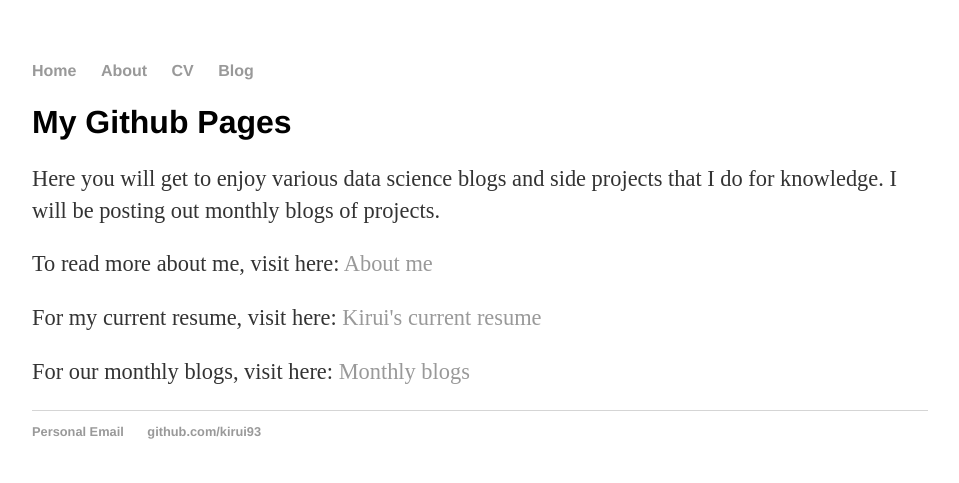
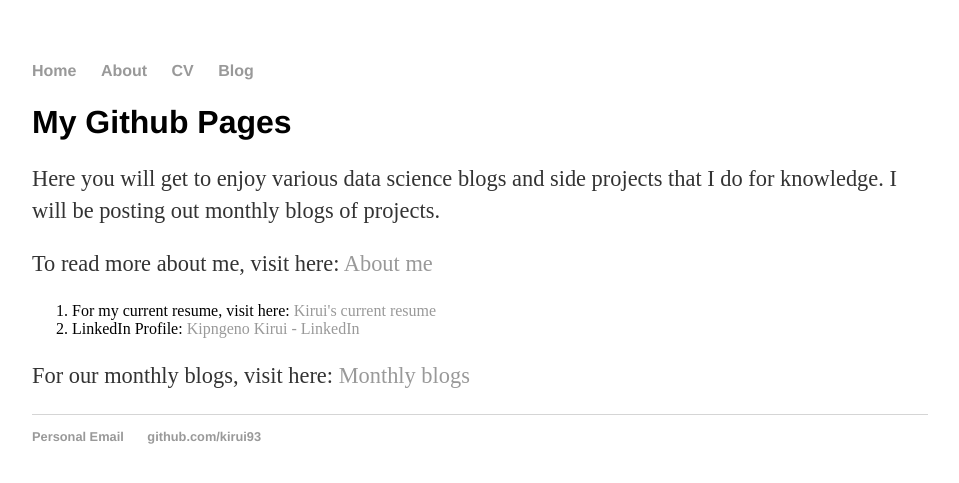
Before and after one commit to kirui93/kirui93.github.io, a Jekyll site: the page built from index.html, in a window 1280 px wide. Shown: the top 483 px of the page, without its empty margins (160-1119 px from the left). Built offline with Jekyll 4.4.1, drawn with Linux system fonts in a browser that asks for light colours.

Commit message:
Add LinkedIn Profile

```diff
--- a/index.html
+++ b/index.html
@@ -12,7 +12,10 @@ title: Kipngeno Kirui, Introduction
 		To read more about me, visit here: <a href="/about">About me</a>
 	</p>
 	<p>
-		For my current resume, visit here: <a href="/cv"> Kirui's current resume</a>
+		 <ol>
+		  <li>For my current resume, visit here: <a href="/cv"> Kirui's current resume</a> </li>
+		  <li>LinkedIn Profile: <a href="https://www.linkedin.com/in/kipngeno-kirui"> Kipngeno Kirui - LinkedIn</a> </li>
+		</ol>
 	</p>
 	<p>
 		For our monthly blogs, visit here: <a href="/blog"> Monthly blogs </a>
```
